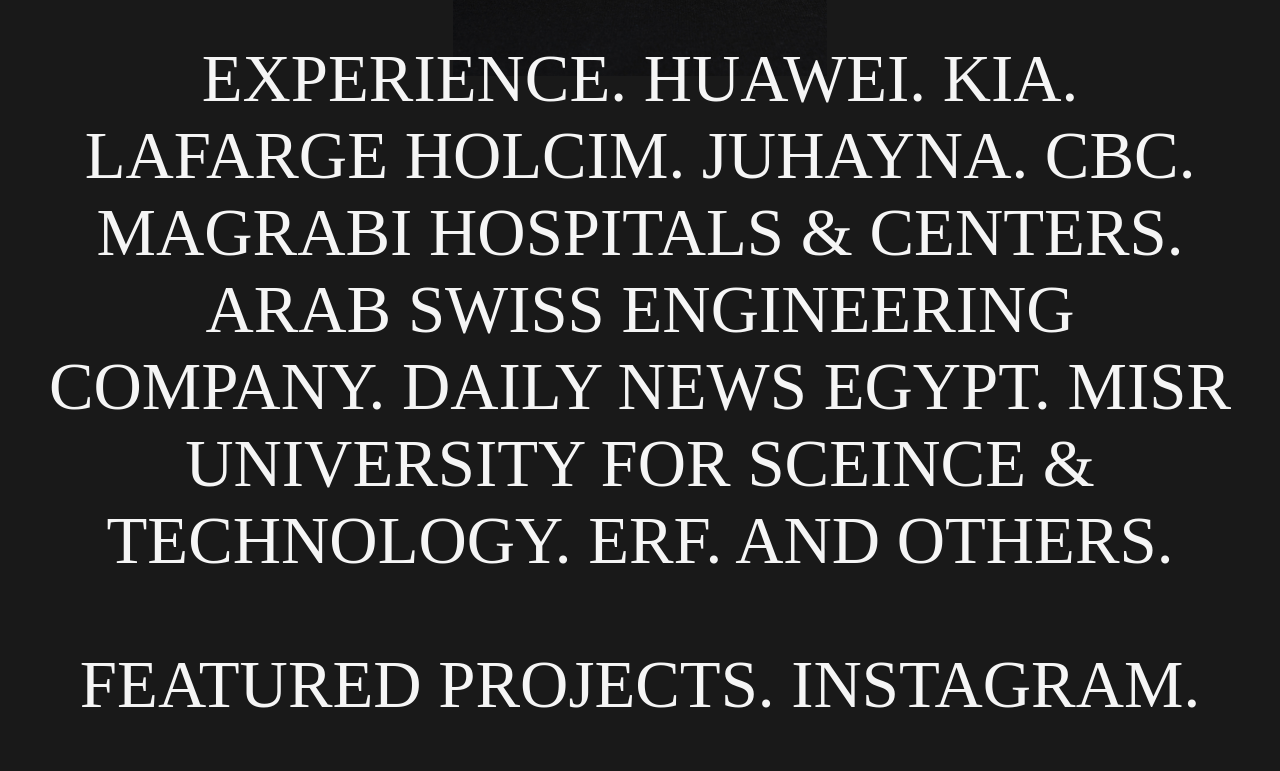
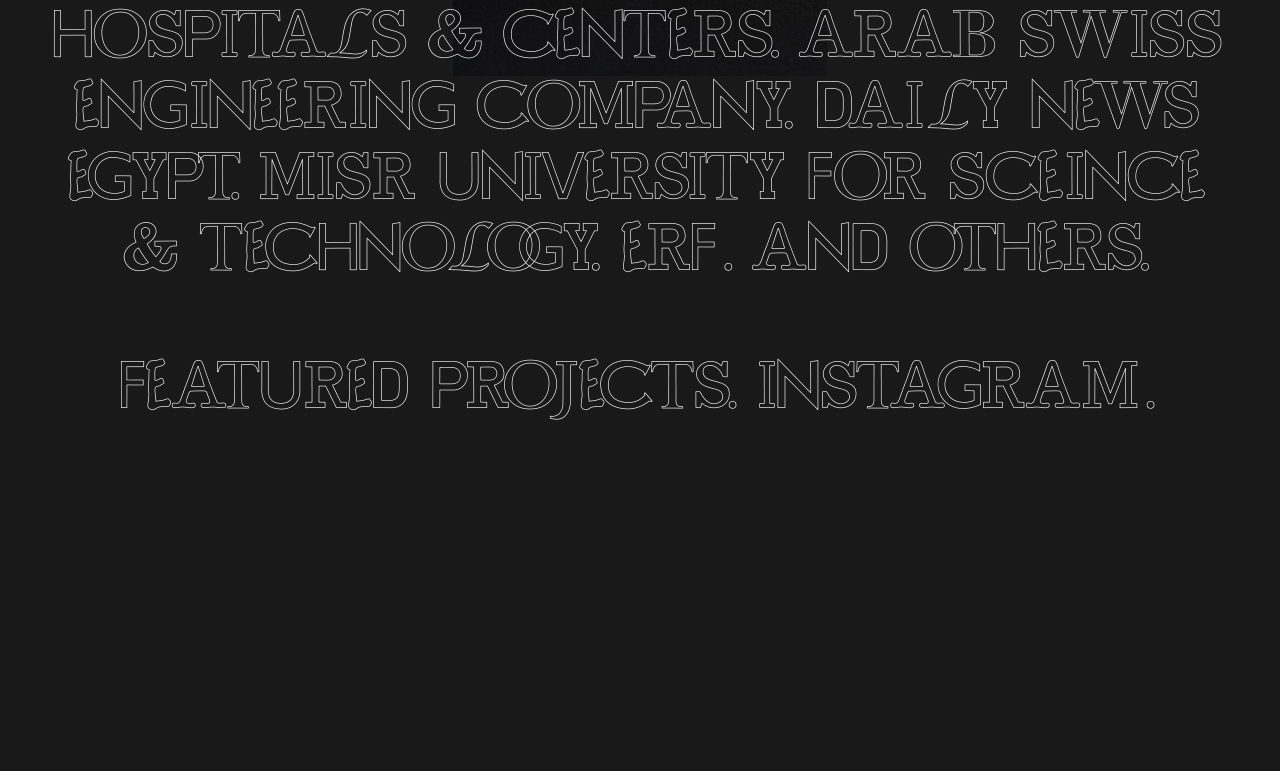
Before and after one commit to suppagh/ss-dev, a plain HTML site: page index.html in a window 1280 px wide. Shown: the part 604-1375 px from the top of the page. After the commit the page ends 1078 px from the top, so only its background shows below. Drawn offline with Linux system fonts and the light colour scheme.

Commit message:
added font

```diff
--- a/index.html
+++ b/index.html
@@ -16,6 +16,11 @@
   background-color: #191919;
   padding-top: 5vh;
   padding-bottom: 5vh;
+}
+
+@font-face {
+font-family: "FONTSFONT";
+src: url("FONTSFONT.ttf");
 }
 
 p {
```
Also changed, not shown: FONTSFONT.ttf (added).
